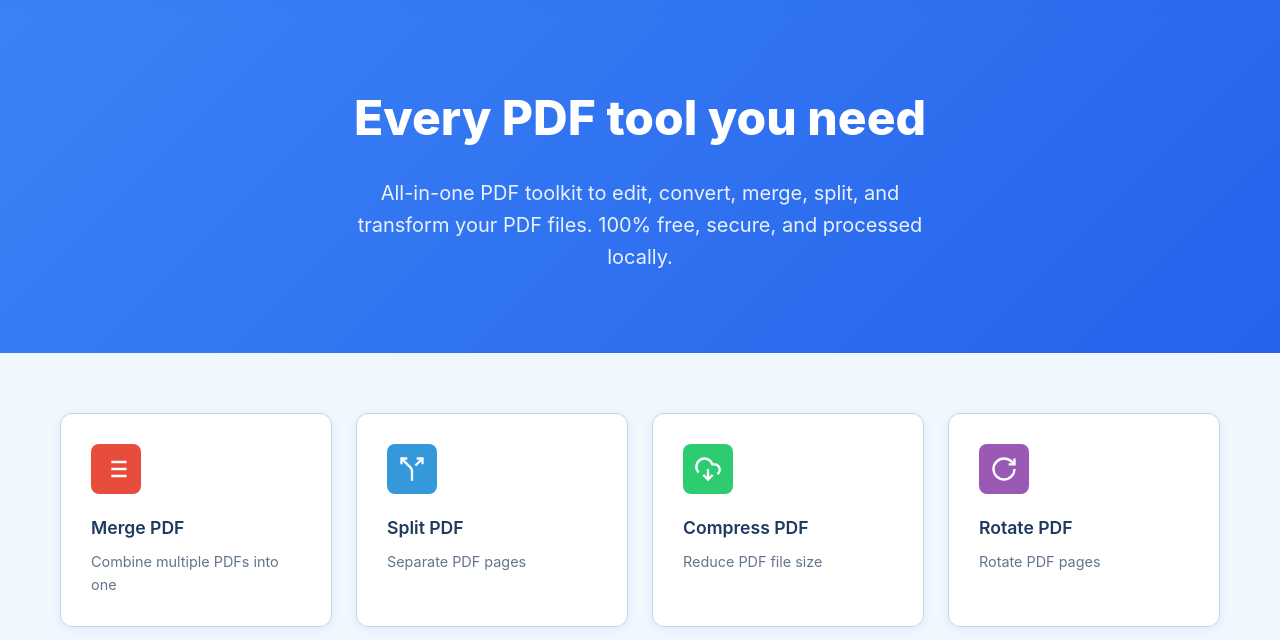
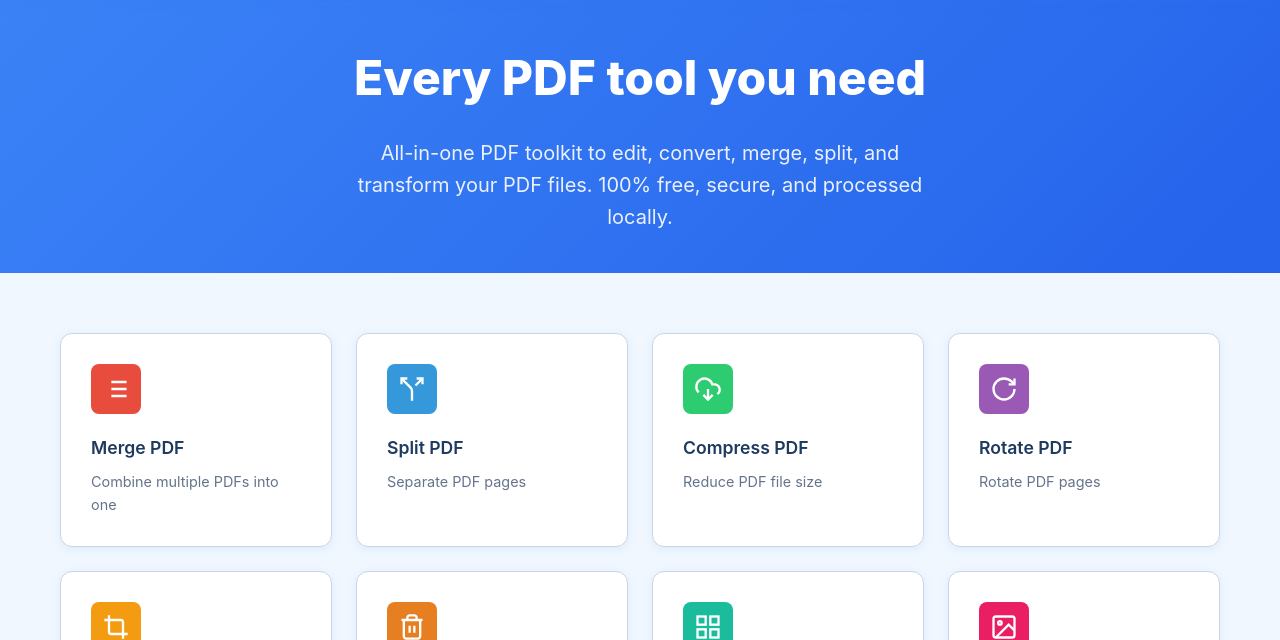
Before and after one commit to Awaisee01/pdf-tools-python, a Flask app: page / in a window 1280 px wide. Shown: the part 70-710 px from the top of the page. Run offline with Flask 3, Linux system fonts and the light colour scheme.

Commit message:
Make the main page section shorter and move tools higher up
Reduce padding on the hero section in static/css/style.css.

Replit-Commit-Author: Agent
Replit-Commit-Session-Id: 81fdaad1-fa29-42ae-a205-0653c3431fe6
Replit-Commit-Checkpoint-Type: full_checkpoint
Replit-Commit-Event-Id: b247bbe3-8438-4c9c-b228-8fbb60f962ed
Replit-Commit-Screenshot-Url: https://storage.googleapis.com/screenshot-production-us-central1/d2c19a79-524e-42e8-8f48-509ca0ca08e4/81fdaad1-fa29-42ae-a205-0653c3431fe6/PCQiBPm
Replit-Helium-Checkpoint-Created: true

```diff
--- a/static/css/style.css
+++ b/static/css/style.css
@@ -286,7 +286,7 @@ body.menu-open {
 .hero {
     background: linear-gradient(135deg, var(--primary-color) 0%, #2563eb 100%);
     color: var(--white);
-    padding: 80px 0;
+    padding: 40px 0;
     text-align: center;
 }
 
```
Also changed, not shown: attached_assets/targeted_element_1765558236015.png (added).
